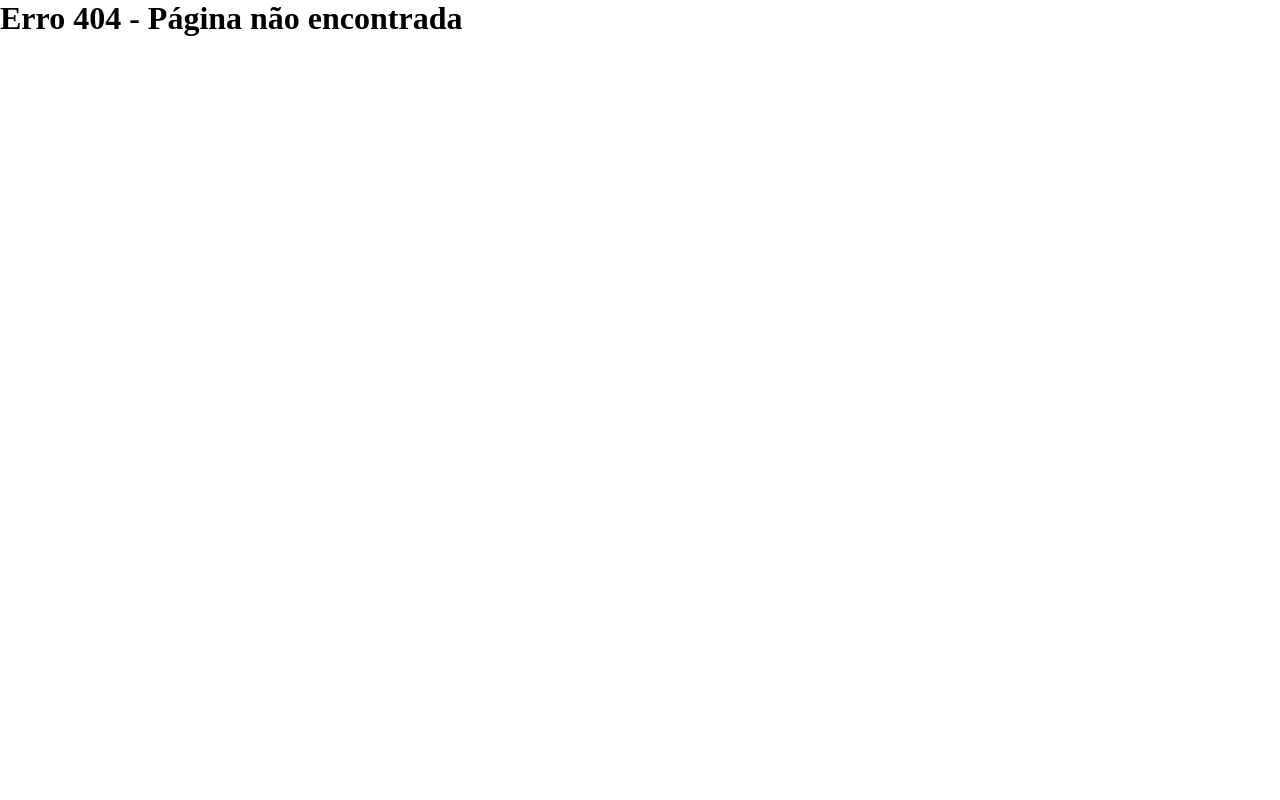
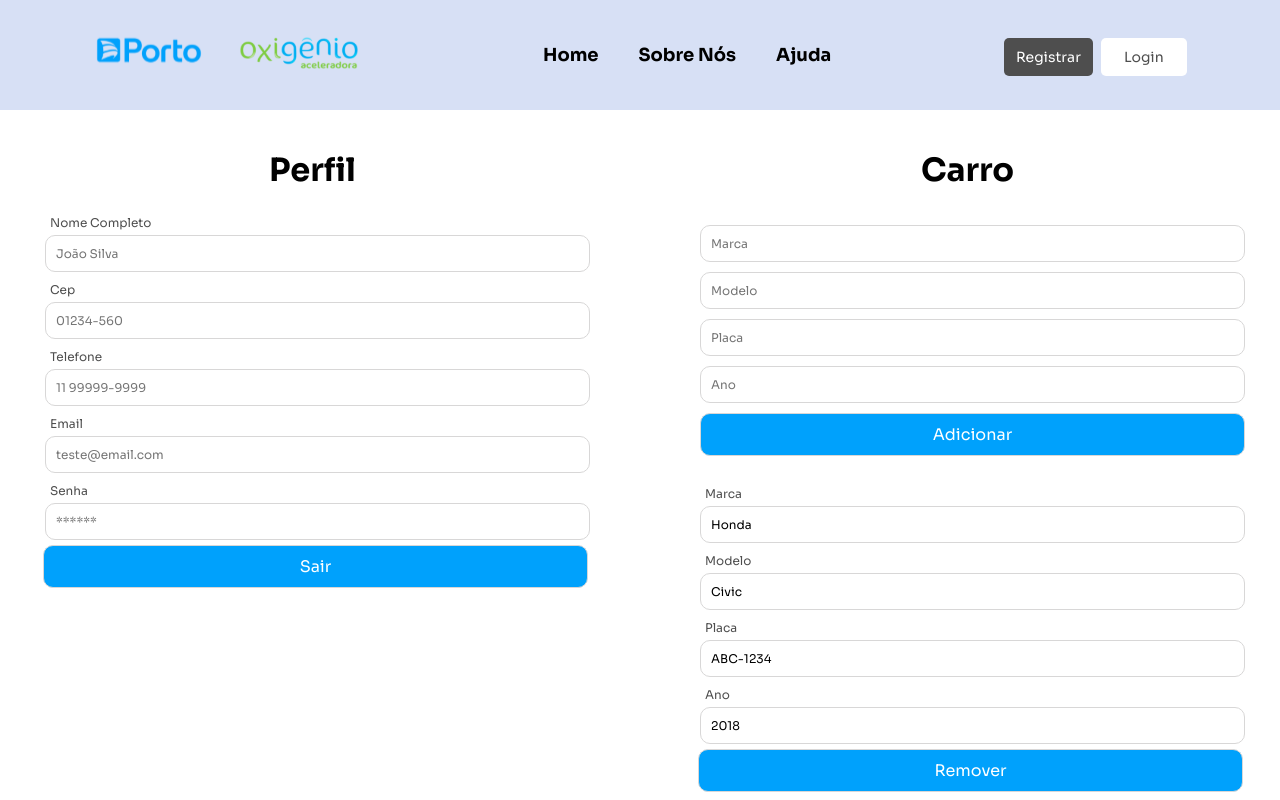
Before and after one commit to arthurarraes/challenge-react, a React (Vite) app: page /conta in a window 1280 px wide. Before the commit this address had no page. Shown: the top 800 px of the page. Built offline with nearby package versions, Linux system fonts and the light colour scheme.

Commit message:
Conta, Login e Registrar com DOM

```diff
--- a/src/components/Header.tsx
+++ b/src/components/Header.tsx
@@ -1,10 +1,12 @@
 import styles from "../styles/header.module.css"
 import "../styles/global.module.css"
 import { HashLink as Link } from 'react-router-hash-link';
+import conta from "../assets/user.svg"
 
 import logo from "../assets/logo.svg"
 
 export default function Header(){
+    const estaLogado = localStorage.getItem('Logado') === 'True'
     return(
         <header className={styles.cabecalho}>
             <figure>
@@ -17,10 +19,16 @@ export default function Header(){
                     <a href=""><Link smooth to='/#ajuda'>Ajuda</Link></a>
                 </ul>
             </nav>
-            <div>
-                <button className={`${styles.registrar} ${styles.botoes}`}><a href=""><Link to='/register'>Registrar</Link></a></button>
-                <button className={`${styles.login} ${styles.botoes}`}><a href=""><Link to='/login'>Login</Link></a></button>
-            </div>
+            {estaLogado ? (
+                <div>
+                    <Link to='/conta'><img src={conta} alt="" /></Link>
+                </div>
+            ): (
+                <div>
+                    <button className={`${styles.registrar} ${styles.botoes}`}><a href=""><Link to='/register'>Registrar</Link></a></button>
+                    <button className={`${styles.login} ${styles.botoes}`}><a href=""><Link to='/login'>Login</Link></a></button>
+                </div>
+            )}
         </header>
     )
 }
--- a/src/main.tsx
+++ b/src/main.tsx
@@ -9,6 +9,7 @@ import Register from './routes/Register/index.tsx'
 import SobreNos from './routes/SobreNos/index.tsx'
 import Error from './routes/Error/index.tsx'
 import AppSemHeaderFooter from './AppSemHeaderFooter.tsx'
+import Conta from "./routes/Conta/index.tsx"
 
 const router = createBrowserRouter([
   {
@@ -23,6 +24,10 @@ const router = createBrowserRouter([
       {
         path: '/sobreNos',
         element: <SobreNos />
+      },
+      {
+        path: '/conta',
+        element: <Conta/>
       }
     ]
   },
--- /dev/null
+++ b/src/routes/Conta/index.tsx
@@ -0,0 +1,110 @@
+import styles from '../../styles/conta.module.css';
+import '../../styles/global.module.css';
+import { HashLink as Link } from 'react-router-hash-link';
+
+export default function Conta() {
+  // Função para adicionar um novo carro
+  function adicionarCarro() {
+    const marcaElement = document.getElementById('Marca') as HTMLInputElement;
+    const modeloElement = document.getElementById('Modelo') as HTMLInputElement;
+    const placaElement = document.getElementById('Placa') as HTMLInputElement;
+    const anoElement = document.getElementById('Ano') as HTMLInputElement;
+    const erroElement = document.getElementById('erro') as HTMLDivElement;
+
+    // Reseta erros e estilos
+    marcaElement.classList.remove(styles.erro);
+    modeloElement.classList.remove(styles.erro);
+    placaElement.classList.remove(styles.erro);
+    anoElement.classList.remove(styles.erro);
+    erroElement.textContent = '';
+
+    // Verifica se todos os campos estão preenchidos
+    if (marcaElement.value && modeloElement.value && placaElement.value && anoElement.value) {
+      const novoFormulario = document.createElement('form');
+      novoFormulario.className = styles.form;
+      novoFormulario.innerHTML = `
+        <label>Marca</label>
+        <input type="text" value="${marcaElement.value}" readonly />
+        <label>Modelo</label>
+        <input type="text" value="${modeloElement.value}" readonly />
+        <label>Placa</label>
+        <input type="text" value="${placaElement.value}" readonly />
+        <label>Ano</label>
+        <input type="text" value="${anoElement.value}" readonly />
+        <button type="button" class="${styles.botao}">Remover</button>
+      `;
+
+      // Adiciona o evento de clique para o botão "Remover"
+      novoFormulario.querySelector('button')?.addEventListener('click', () => {
+        novoFormulario.remove();
+      });
+
+      document.getElementById('carro')?.appendChild(novoFormulario);
+
+      // Limpa os campos
+      marcaElement.value = '';
+      modeloElement.value = '';
+      placaElement.value = '';
+      anoElement.value = '';
+    } else {
+      // Exibe mensagem de erro e destaca campos vazios
+      erroElement.textContent = 'Todos os campos devem ser preenchidos.';
+      if (!marcaElement.value) marcaElement.classList.add(styles.erro);
+      if (!modeloElement.value) modeloElement.classList.add(styles.erro);
+      if (!placaElement.value) placaElement.classList.add(styles.erro);
+      if (!anoElement.value) anoElement.classList.add(styles.erro);
+    }
+  }
+  function sair(){
+    localStorage.setItem('Logado', 'False')
+    window.location.reload();
+    window.location.href = '/';
+
+    }
+
+  return (
+    <section className={styles.box}>
+      <section className={styles.container}>
+        <header>Perfil</header>
+        <form className={styles.form}>
+          <label>Nome Completo</label>
+          <input type="text" placeholder="João Silva" />
+          <label>Cep</label>
+          <input type="text" placeholder="01234-560" />
+          <label>Telefone</label>
+          <input type="tel" placeholder="11 99999-9999" />
+          <label>Email</label>
+          <input type="email" placeholder="teste@email.com" />
+          <label>Senha</label>
+          <input type="password" placeholder="******" />
+          <Link to='/'><button className={styles.botao} onClick={sair}>Sair</button></Link>
+        </form>
+      </section>
+
+      <section className={styles.container}>
+        <header>Carro</header>
+        <form className={styles.form}>
+        <div id="erro" className={styles.erroMensagem}></div>
+          <input type="text" id="Marca" placeholder="Marca" />
+          <input type="text" id="Modelo" placeholder="Modelo" />
+          <input type="text" id="Placa" placeholder="Placa" />
+          <input type="text" id="Ano" placeholder="Ano" />
+          <input type="button" value="Adicionar" onClick={adicionarCarro} className={styles.adicionar} />
+        </form>
+        <div id="carro">
+          <form className={styles.form}>
+            <label>Marca</label>
+            <input type="text" value="Honda" />
+            <label>Modelo</label>
+            <input type="text" value="Civic" />
+            <label>Placa</label>
+            <input type="text" value="ABC-1234" />
+            <label>Ano</label>
+            <input type="text" value="2018" />
+            <button type="button" className={styles.botao} onClick={(e) => (e.currentTarget.closest('form')?.remove())}>Remover</button>
+          </form>
+        </div>
+      </section>
+    </section>
+  );
+}
--- a/src/routes/Login/index.tsx
+++ b/src/routes/Login/index.tsx
@@ -1,20 +1,49 @@
 import { HashLink as Link } from 'react-router-hash-link';
-import styles from '../../styles/login.module.css'
-import "../../styles/global.module.css"
+import styles from '../../styles/login.module.css';
+import '../../styles/global.module.css';
 
-export default function Login(){
-    return(
+export default function Login() {
+    function handleLogin(event: Event) {
+        event.preventDefault(); // Evita o envio do formulário
+
+        // Obtém todos os campos de entrada
+        const campos = ['email', 'senha'];
+        let valido = true;
+
+        campos.forEach(campoId => {
+            const elemento = document.getElementById(campoId) as HTMLInputElement;
+            if (!elemento.value.trim()) {
+                elemento.classList.add(styles.erro);
+                valido = false;
+            } else {
+                elemento.classList.remove(styles.erro);
+            }
+        });
+
+        const erroElement = document.getElementById('erro');
+        if (!valido) {
+            if (erroElement) erroElement.textContent = 'Todos os campos devem ser preenchidos.';
+            return;
+        }
+
+        localStorage.setItem('Logado', 'True');
+        window.location.href = '/';
+    }
+
+    return (
         <main className={styles.corpo}>
-            <section className={styles.main}>
-            <header>Login</header>
-            <form action="">
-                <input type="email" name="" id="" placeholder="Email" required/>
-                <input type="password" name="" id="" placeholder="Senha" required/>
-                <Link smooth to='/'><input type="submit" value="Login" className={styles.registrar}/></Link>
-            </form>
-            <Link smooth to='/register'><p>Você não possui uma conta? <span>Registrar</span></p></Link>
-        </section>
+            <section className={styles.bloco}>
+                <header>Login</header>
+                <form className={styles.login} onSubmit={(e) => handleLogin(e.nativeEvent)}>
+                    <div id="erro" className={styles.erroMensagem}></div>
+                    <input type="email" id="email" placeholder="Email" />
+                    <input type="password" id="senha" placeholder="Senha" />
+                    <input type="submit" value="Login" className={styles.registrar} />
+                </form>
+                <Link smooth to='/register'>
+                    <p>Você não possui uma conta? <span>Registrar</span></p>
+                </Link>
+            </section>
         </main>
-
-    )
+    );
 }
--- a/src/routes/Register/index.tsx
+++ b/src/routes/Register/index.tsx
@@ -1,23 +1,51 @@
 import { HashLink as Link } from 'react-router-hash-link';
-import styles from '../../styles/login.module.css'
-import "../../styles/global.module.css"
+import styles from '../../styles/login.module.css';
+import '../../styles/global.module.css';
 
-export default function Register(){
-    return(
+export default function Register() {
+    function login(event: Event) {
+        event.preventDefault(); // Evita o envio do formulário
+
+        const campos = ['nome', 'cep', 'telefone', 'email', 'senha'];
+        let valido = true;
+
+        campos.forEach(campoId => {
+            const elemento = document.getElementById(campoId) as HTMLInputElement;
+            if (!elemento.value.trim()) {
+                elemento.classList.add(styles.erro);
+                valido = false;
+            } else {
+                elemento.classList.remove(styles.erro);
+            }
+        });
+
+        const erroElement = document.getElementById('erro');
+        if (!valido) {
+            if (erroElement) erroElement.textContent = 'Todos os campos devem ser preenchidos.';
+            return;
+        }
+
+        localStorage.setItem('Logado', 'True');
+        window.location.href = '/';
+    }
+
+    return (
         <div className={styles.corpo}>
-            <section className={styles.main}>
+            <section className={styles.bloco}>
                 <header>Registrar</header>
-            <form action="">
-                <input type="text" name="" id="" placeholder="Nome Completo" required/>
-                <input type="text" name="" id="" placeholder="CEP" required/>
-                <input type="tel" name="" id="" placeholder="Telefone" required/>
-                <input type="email" name="" id="" placeholder="Email" required/>
-                <input type="password" name="" id="" placeholder="Senha" required/>
-                <Link smooth to='/'><input type="submit" value="Registrar" className={styles.registrar}/></Link>
-            </form>
-            <Link smooth to='/login'><p>Você já possui uma conta? <span>Entrar</span></p></Link>
-        </section>
+                <form className={styles.login} onSubmit={(e) => login(e.nativeEvent)}>
+                <div id="erro" className={styles.erroMensagem}></div>
+                    <input type="text" id="nome" placeholder="Nome Completo" />
+                    <input type="text" id="cep" placeholder="CEP" />
+                    <input type="tel" id="telefone" placeholder="Telefone" />
+                    <input type="email" id="email" placeholder="Email" />
+                    <input type="password" id="senha" placeholder="Senha" />
+                    <input type="submit" value="Registrar" className={styles.registrar} />
+                </form>
+                <Link smooth to='/login'>
+                    <p>Você já possui uma conta? <span>Entrar</span></p>
+                </Link>
+            </section>
         </div>
-
-    )
+    );
 }
--- /dev/null
+++ b/src/styles/conta.module.css
@@ -0,0 +1,79 @@
+.box{
+    display: grid;
+    grid-template-columns: 1fr 1fr;
+    justify-content: center;
+    gap: 30px;
+}
+
+.container{
+    margin: 20px;
+}
+header{
+    margin-bottom: 20px;
+}
+.form{
+    margin: 20px;
+    display: flex;
+    flex-direction: column;
+}
+.form input{
+    width: 100%;
+    margin: 5px;
+    padding: 10px;
+    border-radius: 10px;
+    font-family: "Sora", sans-serif;
+    font-size: 12px;
+    border: 1px solid rgb(216, 215, 215);
+}
+.form label{
+    font-family: "Sora", sans-serif;
+    font-size: 12px;
+    color: var(--grey);
+    display: flex;
+    margin-top: 5px;
+     margin-left: 10px;
+}
+
+.botao{
+    background-color: var(--blue);
+    padding: 10px;
+    border: 1px solid rgb(216, 215, 215);
+    border-radius: 10px;
+    text-decoration: none;
+    font-family: "Sora", sans-serif;
+    font-size: 16px;
+    color: white;
+    width: 100%;
+    display: flex;
+    justify-content: center;
+    margin-left: 3px;
+}
+
+.adicionar{
+    background-color: var(--blue);
+    font-family: "Sora", sans-serif;
+    font-size: 16px !important;
+    color: white;
+}
+
+.erro {
+    background-color: #fdd;
+    border: 1px solid #f00;
+    border-radius: 5px;
+  }
+
+  .erroMensagem {
+    color: #f00;
+    margin-top: 10px;
+    font-family: "Sora", sans-serif;
+    font-size: 12px;
+    margin-left: 3px;
+  }
+
+
+
+@media screen and (max-width: 767px){
+    .box{
+        grid-template-columns: 1fr;
+    }
+}
--- a/src/styles/login.module.css
+++ b/src/styles/login.module.css
@@ -1,29 +1,34 @@
 .corpo{
     background-color: var(--blue);
-    width: 100%;
+    display: flex;
+    justify-content: center;
+    align-items: center;
+    width: 100vw;
+    height: 100vh;
 }
-.main{
+.bloco{
     display: flex;
     justify-content: center;
     flex-direction: column;
-    margin: 10% 30%;
     background-color: white;
     border-radius: 10px;
     padding: 30px;
+    margin: 20px;
+    width: 40%;
 }
-form{
+.login{
     margin: 20px;
     display: flex;
     flex-direction: column;
     align-items: center;
 }
-form input{
+.login input{
     margin: 5px;
     width: 80%;
     padding: 10px;
     border-radius: 10px;
     font-family: "Sora", sans-serif;
-    font-size: 12px;
+    font-size: 14px;
     border: 1px solid rgb(216, 215, 215);
 }
 .registrar{
@@ -32,7 +37,24 @@ form input{
     font-size: 16px;
     color: white;
     width: 100%;
+    width: 100% !important;
 }
+
+.erro {
+    background-color: #fdd; /* Fundo vermelho claro */
+    border: 1px solid red;
+    border-radius: 4px;
+}
+
+.erroMensagem {
+    color: red;
+    font-size: 0.9em;
+    margin-top: 10px;
+    font-family: "Sora", sans-serif;
+    font-size: 14px;
+}
+
+
 
 a{
     text-decoration: none;
@@ -45,3 +67,25 @@ a{
 span{
     color: var(--blue);
 }
+
+@media screen and (max-width: 767px){
+   .bloco{
+    width: 70%;
+    height: 60%;
+    box-sizing: border-box;
+    margin: 0;
+    padding: 0;
+   }
+   .login{
+    margin: 20px 0;
+   }
+   .login input{
+    font-size: 12px;
+   }
+   .registrar{
+    font-size: 14px;
+   }
+   a{
+    font-size: 14px;
+   }
+}
```
